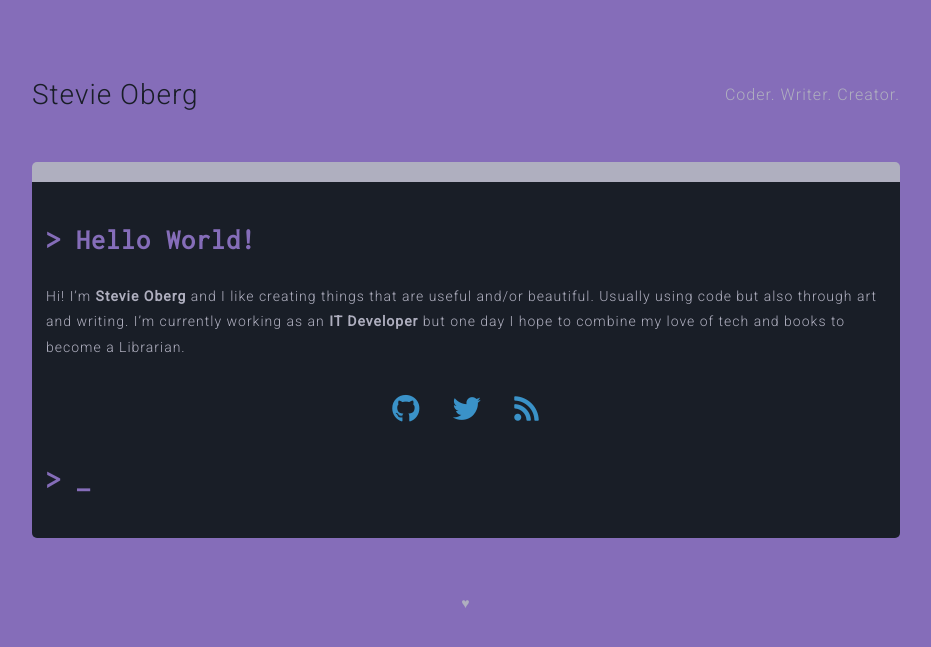
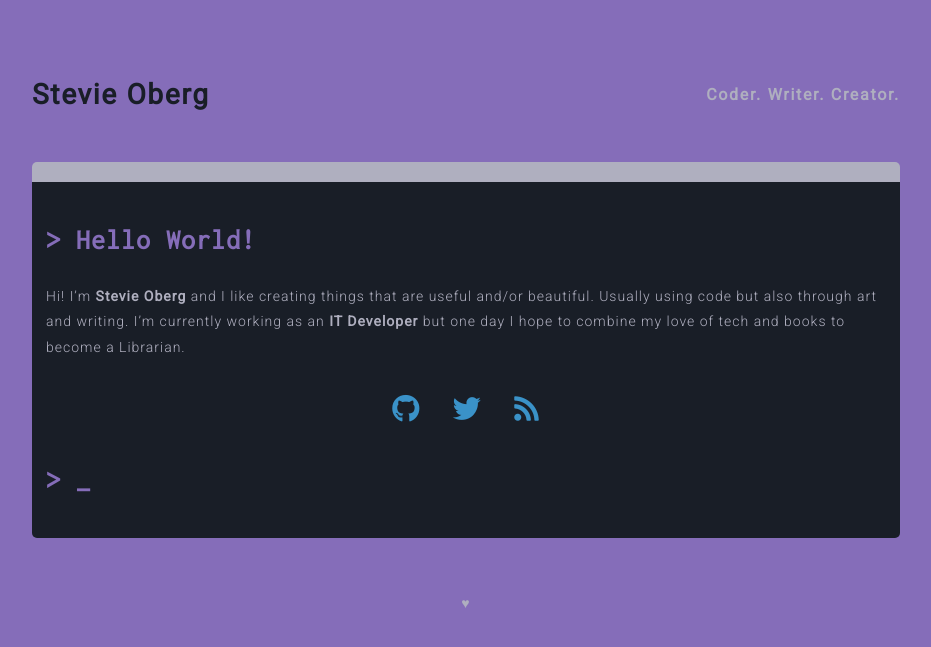
Before and after one commit to stevieoberg/stevieoberg.github.io, a Jekyll site: the page built from _pages/index.md, in a window 1280 px wide. Shown: the top 647 px of the page, without its empty margins (174-1105 px from the left). Built offline with Jekyll 4.4.1, drawn with Linux system fonts in a browser that asks for light colours; nearby versions of some CDN libraries; our own code applies the rules of GitHub Pages for plain Markdown files.

Commit message:
Made header text bold

```diff
--- a/css/main.css
+++ b/css/main.css
@@ -43,6 +43,8 @@ header {
     display: block;
     margin-bottom: 1.5em;
     font-size: 1.75rem;
+    font-weight: bold;
+    letter-spacing: .06em;
 }
 
 header a {
```
